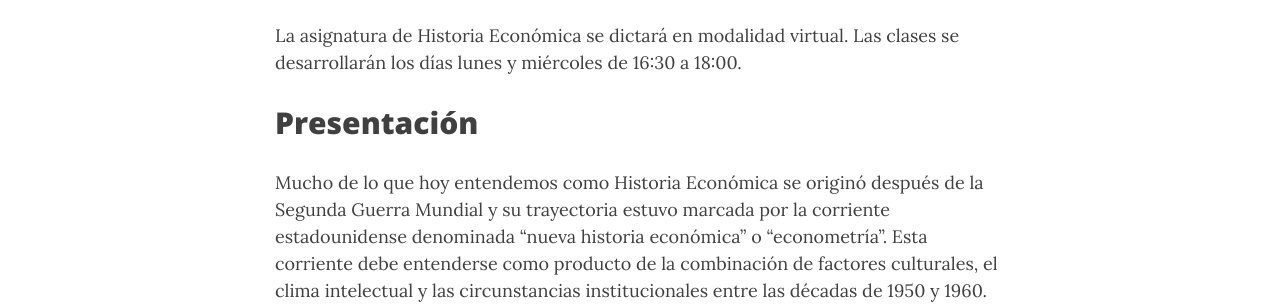
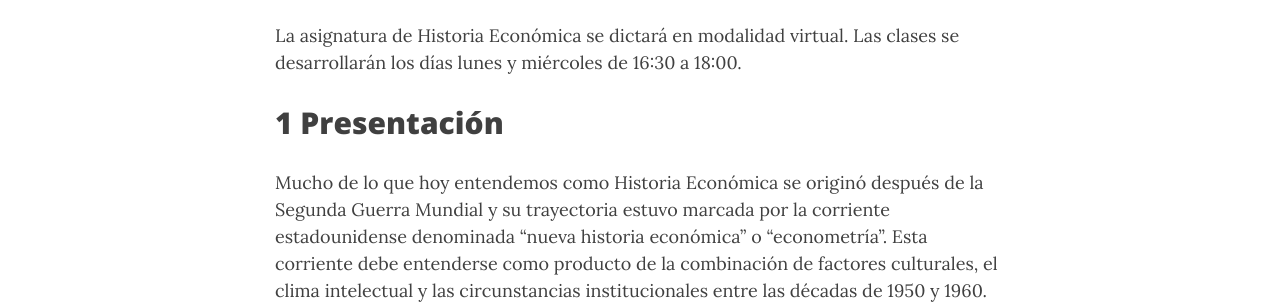
Before and after one commit to NigelCaspa/historiaeconomica, a Jekyll site: the page built from programa.md, in a window 1280 px wide and 900 px high, scrolled down 1318 px. Shown: the part 158-462 px from the top of the window. Built offline with Jekyll 4.4.1, drawn with Linux system fonts in a browser that asks for light colours; nearby versions of some CDN libraries; comment, search, counter and statistics services are not loaded.

```diff
--- a/programa.md
+++ b/programa.md
@@ -33,7 +33,7 @@
 
 La asignatura de Historia Económica se dictará en modalidad virtual. Las clases se desarrollarán los días lunes y miércoles de 16:30 a 18:00.
 
-## Presentación <a name="id1"></a>
+## 1 Presentación <a name="id1"></a>
 Mucho de lo que hoy entendemos como Historia Económica se originó después de la Segunda Guerra Mundial y su trayectoria estuvo marcada por la corriente estadounidense denominada “nueva historia económica” o “econometría”. Esta corriente debe entenderse como producto de la combinación de factores culturales, el clima intelectual y las circunstancias institucionales entre las décadas de 1950 y 1960.
 
 En sus inicios, la “nueva historia económica” tuvo el suficiente prestigio para motivar la creación de unidades académicas independientes en las universidades occidentales en la década de 1970. Los debates tenían como protagonistas a los economistas, antes que a los profesionales en historia. De esta manera, se entiende que muchos de los esfuerzos se concentraron en la comprobación de modelos teóricos y en descubrir “leyes” del desarrollo económico.
```
